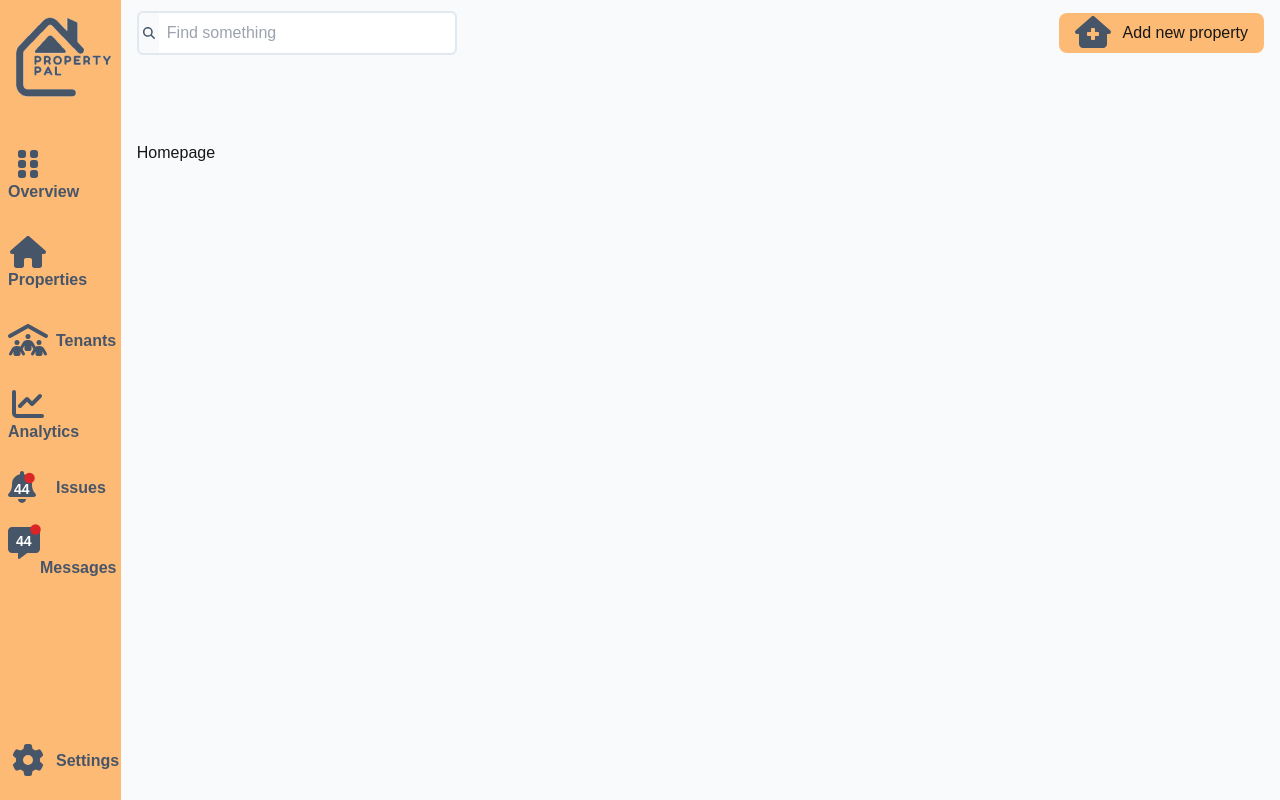
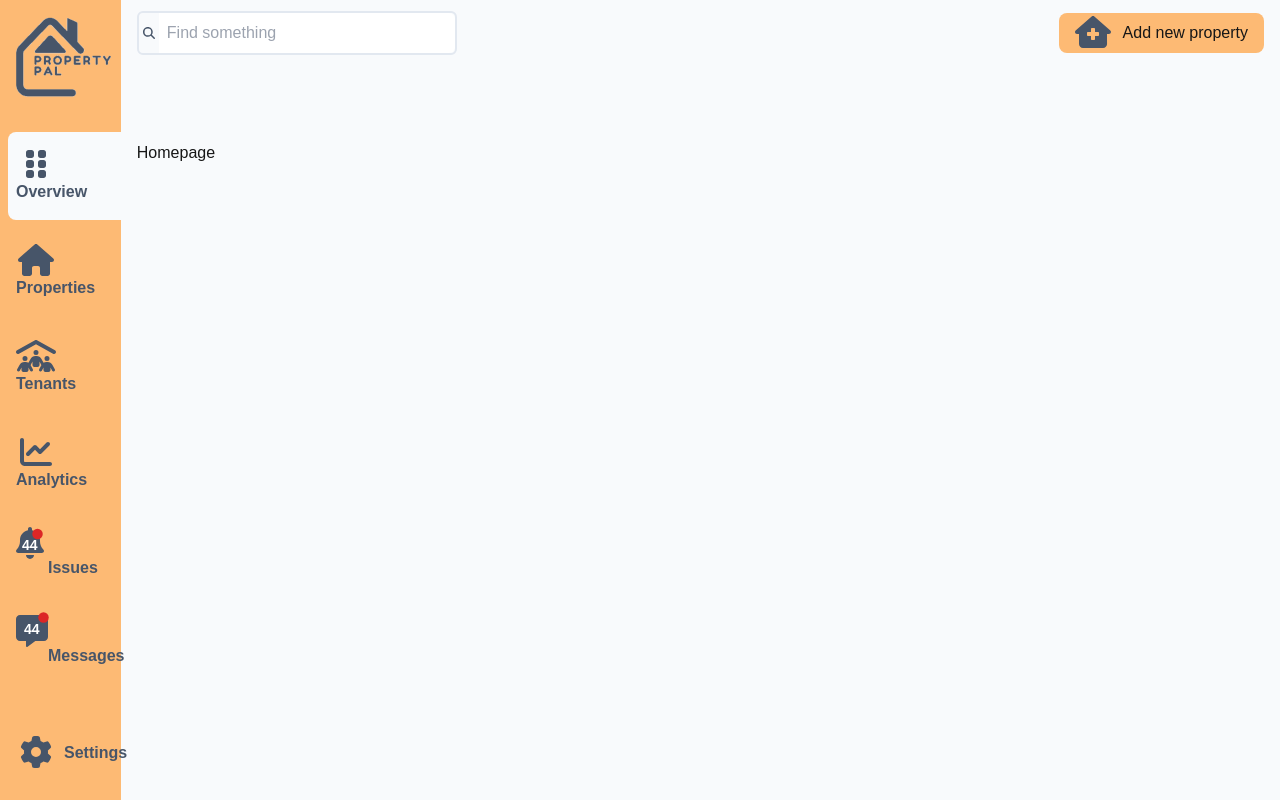
Before and after one commit to Tom-Staples/propertyPal, a Next.js app: page / in a window 1280 px wide. Built offline with nearby package versions, Linux system fonts and the light colour scheme.

Commit message:
Navbar active link styling, refactor regularlinks to mapped array
Links now wrap list items, hover state styling applied, row span increased

```diff
--- a/app/components/navBar/navBar.tsx
+++ b/app/components/navBar/navBar.tsx
@@ -1,3 +1,4 @@
+'use client';
 import Link from 'next/link';
 import React from 'react';
 import { FontAwesomeIcon } from '@fortawesome/react-fontawesome';
@@ -12,77 +13,71 @@ import MessageIcon from '@/components/messgaeIcon';
 import NotificationIcon from '@/components/notificationIcon';
 import Image from 'next/image';
 import logo from '@public/logo.png';
+import { usePathname } from 'next/navigation';
 
 const NavBar = () => {
-  const listStyling: string = 'py-4 hover:scale-105 hover:opacity-90';
+  const listStyling: string =
+    'py-4 mb-2 px-2 hover:scale-105 hover:bg-orange-200 rounded-l-lg';
   const iconStyling: string = 'mr-2 text-slate-600 w-10';
+  const activeLinkStyling: string = 'bg-slate-50 rounded-l-lg';
+  const currentPath: string = usePathname();
+  const regularLinks: React.JSX.Element[] = [
+    { link: '/', name: 'Overview', icon: faGripVertical },
+    { link: '/properties', name: 'Properties', icon: faHouse },
+    { link: '/tenants', name: 'Tenants', icon: faPeopleRoof },
+    { link: '/analytics', name: 'Analytics', icon: faChartLine }
+  ].map(({ link, name, icon }) => (
+    <Link href={link} key={name}>
+      <li
+        className={`${listStyling} ${
+          currentPath === link ? activeLinkStyling : ''
+        }`}
+      >
+        <FontAwesomeIcon icon={icon} size='2xl' className={iconStyling} />
+        {name}
+      </li>
+    </Link>
+  ));
 
   return (
-    <nav className='order-first col-span-1 row-span-2 h-screen bg-orange-300 pt-2 text-slate-600 font-bold flex flex-col'>
-      <ul className='flex flex-col pl-2'>
+    <nav className='order-first col-span-1 row-span-12 bg-orange-300 pt-2 text-slate-600 font-bold flex flex-col'>
+      <ul className='flex flex-col pl-2 grow'>
         <li className='self-center mb-6'>
           <Link href='/'>
             <Image src={logo} alt='property pal' />
           </Link>
         </li>
-        <li className={listStyling}>
-          <Link href='/'>
-            <FontAwesomeIcon
-              icon={faGripVertical}
-              size='2xl'
-              className={iconStyling}
-            />
-            Overview
-          </Link>
-        </li>
-        <li className={listStyling}>
-          <Link href='properties'>
-            <FontAwesomeIcon
-              icon={faHouse}
-              size='2xl'
-              className={iconStyling}
-            />
-            Properties
-          </Link>
-        </li>
-        <li className={listStyling}>
-          <Link href='tenants'>
-            <FontAwesomeIcon
-              icon={faPeopleRoof}
-              size='2xl'
-              className={iconStyling}
-            />
-            Tenants
-          </Link>
-        </li>
-        <li className={listStyling}>
-          <Link href='analytics'>
-            <FontAwesomeIcon
-              icon={faChartLine}
-              size='2xl'
-              className={iconStyling}
-            />
-            Analytics
-          </Link>
-        </li>
-        <li className={listStyling}>
+        {regularLinks}
         <Link href='issues'>
+          <li
+            className={`${listStyling} ${
+              currentPath === '/issues' ? activeLinkStyling : ''
+            }`}
+          >
             <NotificationIcon />
             <span className='ml-8'>Issues</span>
+          </li>
         </Link>
-        </li>
-        <li className={`${listStyling}`}>
         <Link href='messages'>
+          <li
+            className={`${listStyling} ${
+              currentPath === '/messages' ? activeLinkStyling : ''
+            }`}
+          >
             <MessageIcon />
             <span className='ml-8'>Messages</span>
+          </li>
         </Link>
-        </li>
-        <li className={`${listStyling} absolute bottom-2`}>
         <Link href='settings'>
+          <li
+            className={`${listStyling} ${
+              currentPath === '/settings' ? activeLinkStyling : ''
+            } absolute bottom-2 w-[178px]`}
+          >
             <FontAwesomeIcon icon={faGear} size='2xl' className={iconStyling} />
             Settings
+          </li>
         </Link>
-        </li>
       </ul>
     </nav>
   );
```
Lines whose indentation alone changed are shown as unchanged.
